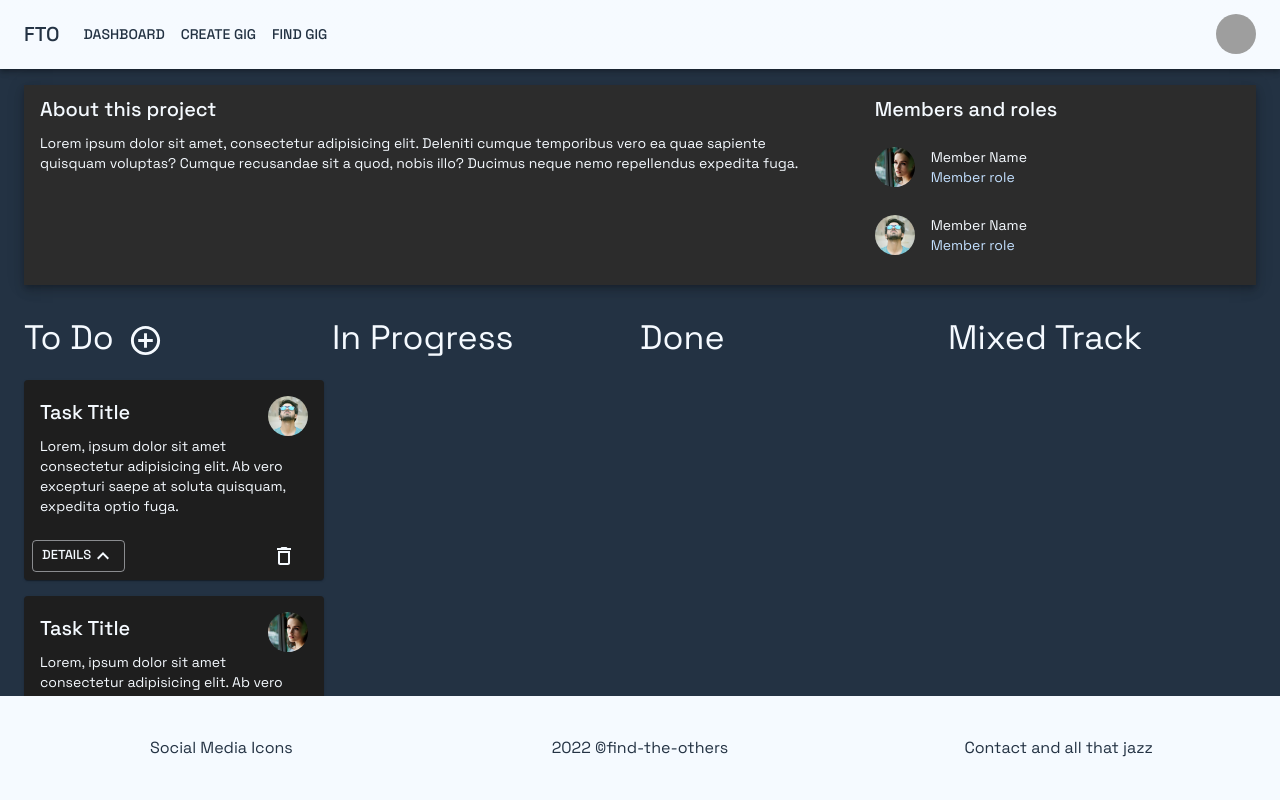
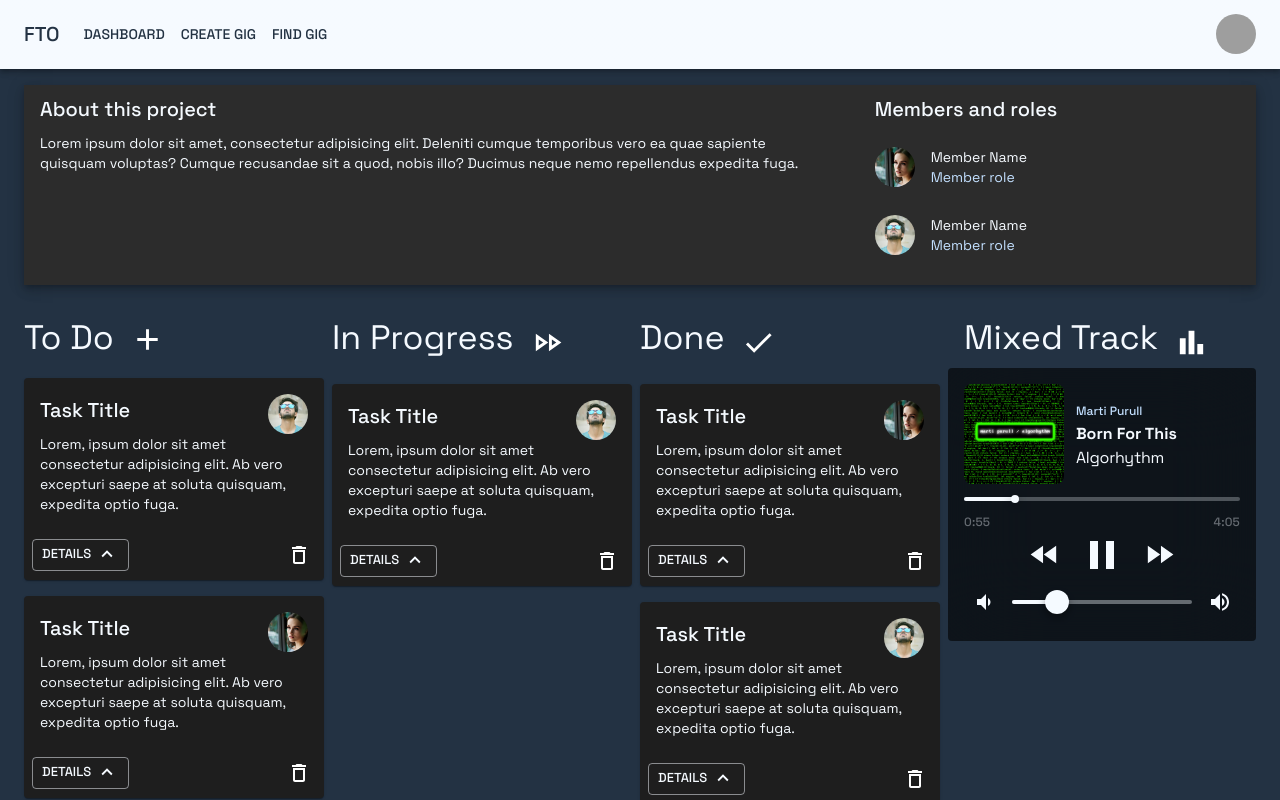
Before and after one commit to martipurull/find-the-others-fe, a React (Create React App) app: page /projects/1 in a window 1280 px wide. Shown: the top 800 px of the page. Built offline with nearby package versions, Linux system fonts and the light colour scheme; grey boxes are pictures that could not be loaded.

Commit message:
completes project page

```diff
--- a/src/components/Footer.tsx
+++ b/src/components/Footer.tsx
@@ -4,7 +4,7 @@ import Box from '@mui/material/Box'
 
 export default function Footer() {
     return (
-        <Container maxWidth="xl" sx={{ minWidth: '100%', backgroundColor: '#f5faff', color: '#233243', position: 'fixed', bottom: 0, padding: 5 }}>
+        <Container maxWidth="xl" sx={{ minWidth: '100%', backgroundColor: '#f5faff', color: '#233243', position: 'static', bottom: 0, padding: 5, mt: 3 }}>
             <Grid container spacing={3}>
                 <Grid item xs={12} sm={4} sx={{ textAlign: 'center' }}>
                     Social Media Icons
--- /dev/null
+++ b/src/components/MusicPlayer.tsx
@@ -0,0 +1,139 @@
+import { duration, styled, useTheme } from '@mui/material/styles'
+import Box from '@mui/material/Box'
+import Typography from '@mui/material/Typography'
+import Slider from '@mui/material/Slider'
+import Stack from '@mui/material/Stack'
+import IconButton from '@mui/material/IconButton'
+import PauseIcon from '@mui/icons-material/Pause'
+import PlayArrow from '@mui/icons-material/PlayArrow'
+import FastForwardIcon from '@mui/icons-material/FastForward'
+import FastRewindIcon from '@mui/icons-material/FastRewind'
+import VolumeUpIcon from '@mui/icons-material/VolumeUp'
+import VolumeDownIcon from '@mui/icons-material/VolumeDown'
+import { useState } from 'react'
+import ALCover from '../assets/algorhythm-cover-small.png'
+
+const Widget = styled('div')(({ theme }) => ({
+    padding: 16,
+    borderRadius: 4,
+    width: 343,
+    maxWidth: '100%',
+    margin: 'auto',
+    position: 'relative',
+    zIndex: 1,
+    backgroundColor: 'rgba(0,0,0,0.6)',
+    backdropFilter: 'blur(40px)',
+}));
+
+const CoverImage = styled('div')({
+    width: 100,
+    height: 100,
+    objectFit: 'cover',
+    overflow: 'hidden',
+    flexShrink: 0,
+    borderRadius: 8,
+    backgroundColor: 'rgba(0,0,0,0.08)',
+    '& > img': {
+        width: '100%',
+    },
+});
+
+const TinyText = styled(Typography)({
+    fontSize: '0.75rem',
+    opacity: 0.38,
+    fontWeight: 500,
+    letterSpacing: 0.2,
+});
+
+export default function MusicPlayer() {
+    const theme = useTheme()
+    const trackDuration = 300
+    const [position, setPosition] = useState(55)
+    const [paused, setPaused] = useState(false)
+    function formatDuration(seconds: number) {
+        const minutes = Math.floor(seconds / 60)
+        const secondsLeft = seconds - minutes * 60
+        return `${minutes}:${secondsLeft < 9 ? `0${secondsLeft}` : secondsLeft}`
+    }
+    const mainIconColour = '#f5faff'
+
+    return (
+        <Box sx={{ width: '100%', overflow: 'hidden' }}>
+            <Widget>
+                <Box sx={{ display: 'flex', alignItems: 'center' }}>
+                    <CoverImage>
+                        <img src={ALCover} alt="album cover" />
+                    </CoverImage>
+                    <Box sx={{ ml: 1.5, minWidth: 0 }}>
+                        <Typography variant='caption' color='text.secondary' fontWeight={500}>Marti Purull</Typography>
+                        <Typography noWrap><b>Born For This</b></Typography>
+                        <Typography noWrap letterSpacing={-0.25}>Algorhythm</Typography>
+                    </Box>
+                </Box>
+                <Slider
+                    aria-label="time-indicator"
+                    size="small"
+                    value={position}
+                    min={0}
+                    step={1}
+                    max={trackDuration}
+                    onChange={(_, value) => setPosition(value as number)}
+                    sx={{
+                        color: mainIconColour,
+                        height: 4,
+                        '& .MuiSlider-thumb': {
+                            width: 8,
+                            height: 8,
+                            transition: '0.3s cubic-bezier(.47,1.64,.41,.8)',
+                            '&:before': {
+                                boxShadow: '0 2px 12px 0 rgba(0,0,0,0.4)',
+                            },
+                            '&:hover, &.Mui-focusVisible': {
+                                boxShadow: `0px 0px 0px 8px ${mainIconColour}`,
+                            },
+                            '&.Mui-active': {
+                                width: 20,
+                                height: 20,
+                            },
+                        },
+                        '& .MuiSlider-rail': {
+                            opacity: 0.28,
+                        },
+                    }}
+                />
+                <Box sx={{ display: 'flex', alignItems: 'center', justifyContent: 'space-between', mt: -1 }}>
+                    <TinyText>{formatDuration(position)}</TinyText>
+                    <TinyText>{formatDuration(trackDuration - position)}</TinyText>
+                </Box>
+                <Box sx={{ display: 'flex', alignItems: 'center', justifyContent: 'center', mt: -1 }}>
+                    <IconButton aria-label='previous song'>
+                        <FastRewindIcon fontSize='large' htmlColor={mainIconColour} />
+                    </IconButton>
+                    <IconButton aria-label={paused ? 'play' : 'pause'} onClick={() => setPaused(!paused)}>
+                        {
+                            paused
+                                ? (<PlayArrow sx={{ fontSize: '3rem' }} htmlColor={mainIconColour} />)
+                                : (<PauseIcon sx={{ fontSize: '3rem' }} htmlColor={mainIconColour} />)
+                        }
+                    </IconButton>
+                    <IconButton aria-label='next song'>
+                        <FastForwardIcon fontSize='large' htmlColor={mainIconColour} />
+                    </IconButton>
+                </Box>
+                <Stack spacing={2} direction='row' sx={{ mb: 1, px: 1 }} alignItems='center'>
+                    <VolumeDownIcon htmlColor={mainIconColour} />
+                    <Slider
+                        aria-label='Volume'
+                        defaultValue={25}
+                        sx={{
+                            color: mainIconColour,
+                            '& .MuiSlider-track': { border: 'none' },
+                            '& .MuiSlider-thumb': { width: 24, height: 24, backgroundColor: mainIconColour, '&:before': { boxShadow: '0 4px 8px rgba(0,0,0,0.4)' }, '&:hover, &.Mui-focusVisible, &.Mui-active': { boxShadow: 'none' } }
+                        }}
+                    />
+                    <VolumeUpIcon htmlColor={mainIconColour} />
+                </Stack>
+            </Widget>
+        </Box>
+    )
+}
--- a/src/components/ProjectCards.jsx
+++ b/src/components/ProjectCards.jsx
@@ -5,12 +5,17 @@ import Avatar from '@mui/material/Avatar'
 import Card from '@mui/material/Card'
 import CardContent from '@mui/material/CardContent'
 import CardActions from '@mui/material/CardActions'
-import Button from '@mui/material/Button'
+import IconButton from '@mui/material/IconButton'
 import WAvatar from '../assets/WAvatar.jpeg'
 import MAvatar from '../assets/MAvatar.jpeg'
 import DeleteOutlineIcon from '@mui/icons-material/DeleteOutline'
-import AddCircleOutlineOutlinedIcon from '@mui/icons-material/AddCircleOutlineOutlined';
+import AddIcon from '@mui/icons-material/Add';
 import KeyboardArrowUpOutlinedIcon from '@mui/icons-material/KeyboardArrowUpOutlined';
+import FastForwardOutlinedIcon from '@mui/icons-material/FastForwardOutlined';
+import DoneOutlinedIcon from '@mui/icons-material/DoneOutlined';
+import BarChartOutlinedIcon from '@mui/icons-material/BarChartOutlined';
+import MusicPlayer from './MusicPlayer'
+import { Button } from '@mui/material'
 
 export default function ProjectCards() {
     return (
@@ -18,8 +23,9 @@ export default function ProjectCards() {
             <Grid item xs={12} sm={6} md={3} spacing={4}>
                 <Box sx={{ display: 'flex', justifyContent: 'flex-start' }}>
                     <Typography variant='h4'>To Do</Typography>
-                    <Button><AddCircleOutlineOutlinedIcon fontSize='large' /></Button>
+                    <IconButton size='small' sx={{ pl: 2 }}><AddIcon fontSize='large' /></IconButton>
                 </Box>
+                {/* MAP THROUGH TO-DO TASKS HERE */}
                 <Card sx={{ minWidth: 200, maxWidth: 300, my: 2 }}>
                     <CardContent>
                         <Box sx={{ display: 'flex', justifyContent: 'space-between' }}>
@@ -29,8 +35,8 @@ export default function ProjectCards() {
                         <Typography variant='body2'>Lorem, ipsum dolor sit amet consectetur adipisicing elit. Ab vero excepturi saepe at soluta quisquam, expedita optio fuga.</Typography>
                     </CardContent>
                     <CardActions sx={{ display: 'flex', justifyContent: 'space-between' }}>
-                        <Button size='small' variant='outlined'>Details <KeyboardArrowUpOutlinedIcon /></Button>
-                        <Button size='small'><DeleteOutlineIcon /></Button>
+                        <Button size='small' variant='outlined'>Details <KeyboardArrowUpOutlinedIcon sx={{ ml: 0.5, pb: 0.25 }} /></Button>
+                        <IconButton size='small'><DeleteOutlineIcon /></IconButton>
                     </CardActions>
                 </Card>
                 <Card sx={{ minWidth: 200, maxWidth: 300, my: 2 }}>
@@ -42,8 +48,8 @@ export default function ProjectCards() {
                         <Typography variant='body2'>Lorem, ipsum dolor sit amet consectetur adipisicing elit. Ab vero excepturi saepe at soluta quisquam, expedita optio fuga.</Typography>
                     </CardContent>
                     <CardActions sx={{ display: 'flex', justifyContent: 'space-between' }}>
-                        <Button size='small' variant='outlined'>Details <KeyboardArrowUpOutlinedIcon /></Button>
-                        <Button size='small'><DeleteOutlineIcon /></Button>
+                        <Button size='small' variant='outlined'>Details <KeyboardArrowUpOutlinedIcon sx={{ ml: 0.5, pb: 0.25 }} /></Button>
+                        <IconButton size='small'><DeleteOutlineIcon /></IconButton>
                     </CardActions>
                 </Card>
                 <Card sx={{ minWidth: 200, maxWidth: 300, my: 2 }}>
@@ -55,25 +61,70 @@ export default function ProjectCards() {
                         <Typography variant='body2'>Lorem, ipsum dolor sit amet consectetur adipisicing elit. Ab vero excepturi saepe at soluta quisquam, expedita optio fuga.</Typography>
                     </CardContent>
                     <CardActions sx={{ display: 'flex', justifyContent: 'space-between' }}>
-                        <Button size='small' variant='outlined'>Details <KeyboardArrowUpOutlinedIcon /></Button>
-                        <Button size='small'><DeleteOutlineIcon /></Button>
+                        <Button size='small' variant='outlined'>Details <KeyboardArrowUpOutlinedIcon sx={{ ml: 0.5, pb: 0.25 }} /></Button>
+                        <IconButton size='small'><DeleteOutlineIcon /></IconButton>
                     </CardActions>
                 </Card>
             </Grid>
             <Grid item xs={12} sm={6} md={3} spacing={2}>
-                <Box>
+                <Box sx={{ display: 'flex', justifyContent: 'flex-start' }}>
                     <Typography variant='h4'>In Progress</Typography>
+                    <IconButton sx={{ pl: 2 }}><FastForwardOutlinedIcon fontSize='large' /></IconButton>
                 </Box>
+                {/* MAP THROUGH IN PROGRESS TASKS HERE */}
+                <Card sx={{ minWidth: 200, maxWidth: 300, my: 2 }}>
+                    <CardContent>
+                        <Box sx={{ display: 'flex', justifyContent: 'space-between' }}>
+                            <Typography variant='h6'>Task Title</Typography>
+                            <Avatar src={MAvatar} />
+                        </Box>
+                        <Typography variant='body2'>Lorem, ipsum dolor sit amet consectetur adipisicing elit. Ab vero excepturi saepe at soluta quisquam, expedita optio fuga.</Typography>
+                    </CardContent>
+                    <CardActions sx={{ display: 'flex', justifyContent: 'space-between' }}>
+                        <Button size='small' variant='outlined'>Details <KeyboardArrowUpOutlinedIcon sx={{ ml: 0.5, pb: 0.25 }} /></Button>
+                        <IconButton size='small'><DeleteOutlineIcon /></IconButton>
+                    </CardActions>
+                </Card>
             </Grid>
             <Grid item xs={12} sm={6} md={3} spacing={2}>
-                <Box>
+                <Box sx={{ display: 'flex', justifyContent: 'flex-start' }}>
                     <Typography variant='h4'>Done</Typography>
+                    <IconButton sx={{ pl: 2 }}><DoneOutlinedIcon fontSize='large' /></IconButton>
                 </Box>
+                {/* MAP THROUGH DONE TASKS HERE */}
+                <Card sx={{ minWidth: 200, maxWidth: 300, my: 2 }}>
+                    <CardContent>
+                        <Box sx={{ display: 'flex', justifyContent: 'space-between' }}>
+                            <Typography variant='h6'>Task Title</Typography>
+                            <Avatar src={WAvatar} />
+                        </Box>
+                        <Typography variant='body2'>Lorem, ipsum dolor sit amet consectetur adipisicing elit. Ab vero excepturi saepe at soluta quisquam, expedita optio fuga.</Typography>
+                    </CardContent>
+                    <CardActions sx={{ display: 'flex', justifyContent: 'space-between' }}>
+                        <Button size='small' variant='outlined'>Details <KeyboardArrowUpOutlinedIcon sx={{ ml: 0.5, pb: 0.25 }} /></Button>
+                        <IconButton size='small'><DeleteOutlineIcon /></IconButton>
+                    </CardActions>
+                </Card>
+                <Card sx={{ minWidth: 200, maxWidth: 300, my: 2 }}>
+                    <CardContent>
+                        <Box sx={{ display: 'flex', justifyContent: 'space-between' }}>
+                            <Typography variant='h6'>Task Title</Typography>
+                            <Avatar src={MAvatar} />
+                        </Box>
+                        <Typography variant='body2'>Lorem, ipsum dolor sit amet consectetur adipisicing elit. Ab vero excepturi saepe at soluta quisquam, expedita optio fuga.</Typography>
+                    </CardContent>
+                    <CardActions sx={{ display: 'flex', justifyContent: 'space-between' }}>
+                        <Button size='small' variant='outlined'>Details <KeyboardArrowUpOutlinedIcon sx={{ ml: 0.5, pb: 0.25 }} /></Button>
+                        <IconButton size='small'><DeleteOutlineIcon /></IconButton>
+                    </CardActions>
+                </Card>
             </Grid>
             <Grid item xs={12} sm={6} md={3} spacing={2}>
-                <Box>
-                    <Typography variant='h4'>Mixed Track</Typography>
+                <Box sx={{ display: 'flex', justifyContent: 'flex-start' }}>
+                    <Typography variant='h4' pl={2}>Mixed Track</Typography>
+                    <IconButton sx={{ pl: 2 }}><BarChartOutlinedIcon fontSize='large' /></IconButton>
                 </Box>
+                <MusicPlayer />
             </Grid>
         </>
     )
```
Also changed, not shown: src/assets/algorhythm-cover-small.png (added).
